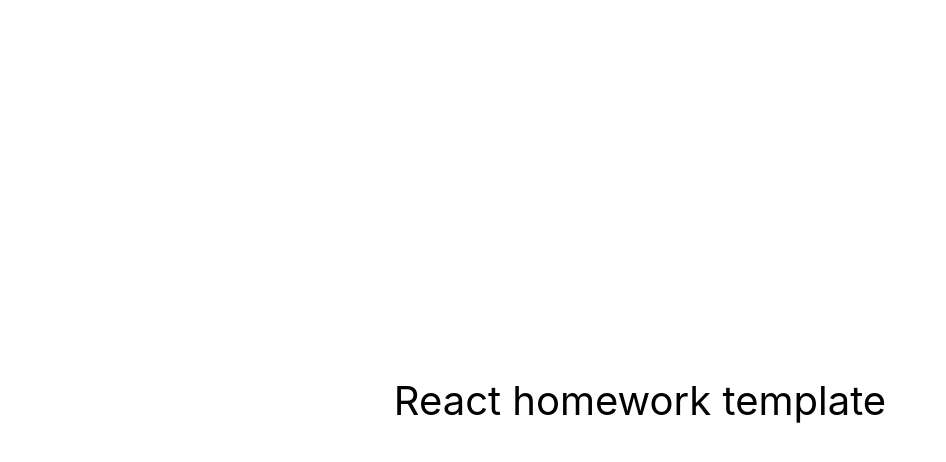
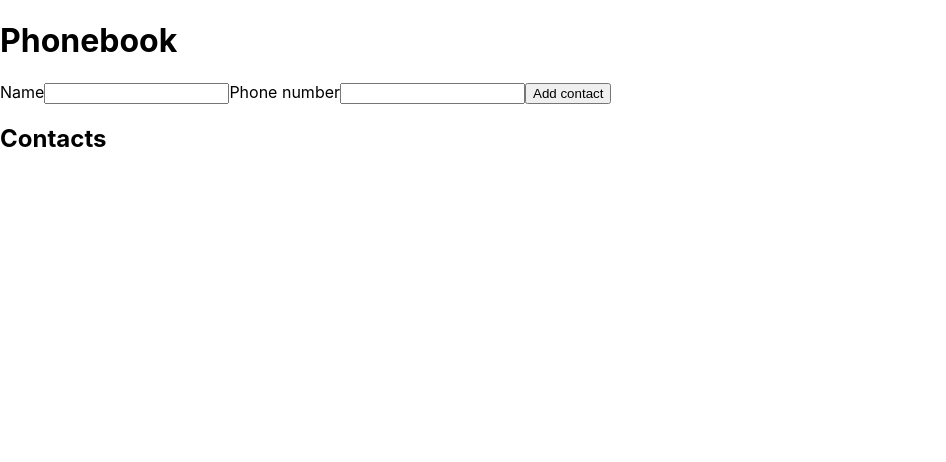
Before and after one commit to Yuliia2991/goit-react-hw-03-phonebook, a React (Create React App) app: page / in a window 1280 px wide. Shown: the top 462 px of the page, without its empty margins (0-946 px from the left). Built offline with nearby package versions, Linux system fonts and the light colour scheme.

Commit message:
Complete first two steps of the task

```diff
--- a/package.json
+++ b/package.json
@@ -7,6 +7,7 @@
     "@testing-library/jest-dom": "^5.16.3",
     "@testing-library/react": "^12.1.4",
     "@testing-library/user-event": "^13.5.0",
+    "nanoid": "^4.0.0",
     "react": "^18.1.0",
     "react-dom": "^18.1.0",
     "react-scripts": "5.0.1",
--- a/src/components/App.jsx
+++ b/src/components/App.jsx
@@ -1,16 +1,42 @@
-export const App = () => {
-  return (
-    <div
-      style={{
-        height: '100vh',
-        display: 'flex',
-        justifyContent: 'center',
-        alignItems: 'center',
-        fontSize: 40,
-        color: '#010101'
-      }}
-    >
-      React homework template
-    </div>
-  );
-};
+import { nanoid } from 'nanoid';
+import { Component } from 'react';
+import { ContactForm } from './ContactForm/ContactForm';
+import { ContactsList } from './ContactList/ContactList';
+import { Filter } from './Filter/Filter';
+
+
+export class App extends Component {
+  state = {
+    contacts: [],
+    filter: '',
+
+  };
+
+  // formSubmitHandler = data => {
+  //   console.log(data);
+  // }
+
+  addContact = ({ name, number }) => {
+    const contact = {
+      id: nanoid(),
+      name,
+      number,
+    };
+    this.setState(({contacts}) => ({
+      contacts: [...contacts, contact]
+    }))
+  }
+  render() {
+    const { contacts } = this.state;
+    return (
+      <div>
+        <h1>Phonebook</h1>
+        <ContactForm onSubmit={this.addContact} />
+
+        <h2>Contacts</h2>
+        <Filter contacts={contacts}/>
+        <ContactsList contacts={contacts} />
+      </div>
+    );
+  }
+}
--- /dev/null
+++ b/src/components/ContactForm/ContactForm.jsx
@@ -0,0 +1,60 @@
+import { Component } from 'react';
+
+export class ContactForm extends Component {
+  state = {
+    name: '',
+    number: '',
+  };
+
+  handleChange = e => {
+    const { name, value } = e.currentTarget;
+    this.setState({ [name]: value });
+  };
+
+  handleSubmit = e => {
+    e.preventDefault();
+    this.props.onSubmit(this.state);
+    this.reset();
+  };
+
+  reset = () => {
+    this.setState({
+      name: '',
+      number: '',
+    });
+  };
+
+  render() {
+    const { name, number } = this.state;
+
+    return (
+      <form onSubmit={this.handleSubmit}>
+        <label>
+          Name
+          <input
+            type="text"
+            name="name"
+            value={name}
+            onChange={this.handleChange}
+            pattern="^[a-zA-Zа-яА-Я]+(([' -][a-zA-Zа-яА-Я ])?[a-zA-Zа-яА-Я]*)*$"
+            title="Name may contain only letters, apostrophe, dash and spaces. For example Adrian, Jacob Mercer, Charles de Batz de Castelmore d'Artagnan"
+            required
+          />
+        </label>
+        <label>
+          Phone number
+          <input
+            type="tel"
+            name="number"
+            value={number}
+            onChange={this.handleChange}
+            pattern="\+?\d{1,4}?[-.\s]?\(?\d{1,3}?\)?[-.\s]?\d{1,4}[-.\s]?\d{1,4}[-.\s]?\d{1,9}"
+            title="Phone number must be digits and can contain spaces, dashes, parentheses and can start with +"
+            required
+          />
+        </label>
+        <button type="submit">Add contact</button>
+      </form>
+    );
+  }
+}
--- /dev/null
+++ b/src/components/ContactList/ContactList.jsx
@@ -0,0 +1,11 @@
+export const ContactsList = ({contacts}) => {
+    return (
+        contacts.length > 0 && <ul>
+            {contacts.map(({id, name, number}) =>
+            <li key={id}>
+              <p>{name}: {number}</p>
+            </li>
+          )}
+        </ul>
+    )
+}
--- /dev/null
+++ b/src/components/Filter/Filter.jsx
@@ -0,0 +1,6 @@
+export const Filter = ({contacts}) => {
+    // return (
+    //     contacts.map(contacts =>
+    //         )
+    // )
+}
```
Also changed, not shown: src/components/ContactForm/ContactForm.module.css (added), src/components/ContactList/ContactList.module.css (added), src/components/Filter/Filter.module.css (added), 1 other file (tests, documents, lock files or other folders).
